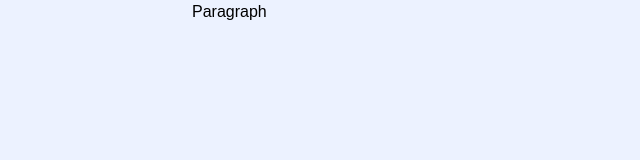
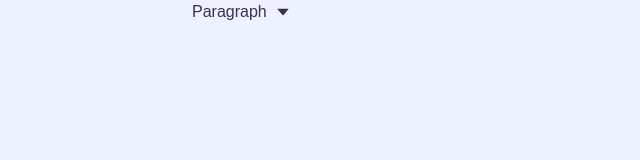
Before and after one commit to erdaboss99/NextJS-Forum, a Next.js app: page /admin/post/create in a window 1280 px wide. Shown: the top 160 px of the page, without its empty margins (0-640 px from the left). Built offline with nearby package versions, Linux system fonts and the light colour scheme; a web font is replaced by a local one.

Commit message:
Implement changeable format level feature

```diff
--- /dev/null
+++ b/src/components/editor/editorUtils.ts
@@ -0,0 +1,5 @@
+import { Editor } from '@tiptap/react';
+
+export const getFocusedEditor = (edtitor: Editor) => {
+	return edtitor.chain().focus();
+};
--- a/src/components/editor/toolbar/Toolbar.tsx
+++ b/src/components/editor/toolbar/Toolbar.tsx
@@ -1,6 +1,8 @@
 import { FC } from 'react';
 import { Editor } from '@tiptap/react';
 import DropdownOptions from '@/components/common/DropdownOptions';
+import { getFocusedEditor } from '../editorUtils';
+import { AiFillCaretDown } from 'react-icons/ai';
 
 interface ToolbarProps {
 	editor: Editor | null;
@@ -8,17 +10,45 @@ interface ToolbarProps {
 
 const Toolbar: FC<ToolbarProps> = ({ editor }): JSX.Element | null => {
 	if (!editor) return null;
+
+	const options = [
+		{
+			label: 'Paragraph',
+			onClick: () => getFocusedEditor(editor).setParagraph().run(),
+		},
+		{
+			label: 'Heading 1',
+			onClick: () => getFocusedEditor(editor).toggleHeading({ level: 1 }).run(),
+		},
+		{
+			label: 'Heading 2',
+			onClick: () => getFocusedEditor(editor).toggleHeading({ level: 2 }).run(),
+		},
+		{
+			label: 'Heading 3',
+			onClick: () => getFocusedEditor(editor).toggleHeading({ level: 3 }).run(),
+		},
+	];
+	const getLabel = (): string => {
+		if (editor.isActive('heading', { level: 1 })) return 'Heading 1';
+		if (editor.isActive('heading', { level: 2 })) return 'Heading 2';
+		if (editor.isActive('heading', { level: 3 })) return 'Heading 3';
+
+		return 'Paragraph';
+	};
+
+	const Head = () => {
+		return (
+			<div className='flex items-center space-x-2 text-primary-dark'>
+				<p>{getLabel()}</p>
+				<AiFillCaretDown />
+			</div>
+		);
+	};
+
 	return (
 		<div>
-			<DropdownOptions
-				options={[
-					{ label: 'Paragraph', onClick: () => {} },
-					{ label: 'Heading 1', onClick: () => {} },
-					{ label: 'Heading 2', onClick: () => {} },
-					{ label: 'Heading 3', onClick: () => {} },
-				]}
-				head={<p>Paragraph</p>}
-			/>
+			<DropdownOptions options={options} head={<Head />} />
 		</div>
 	);
 };
```
